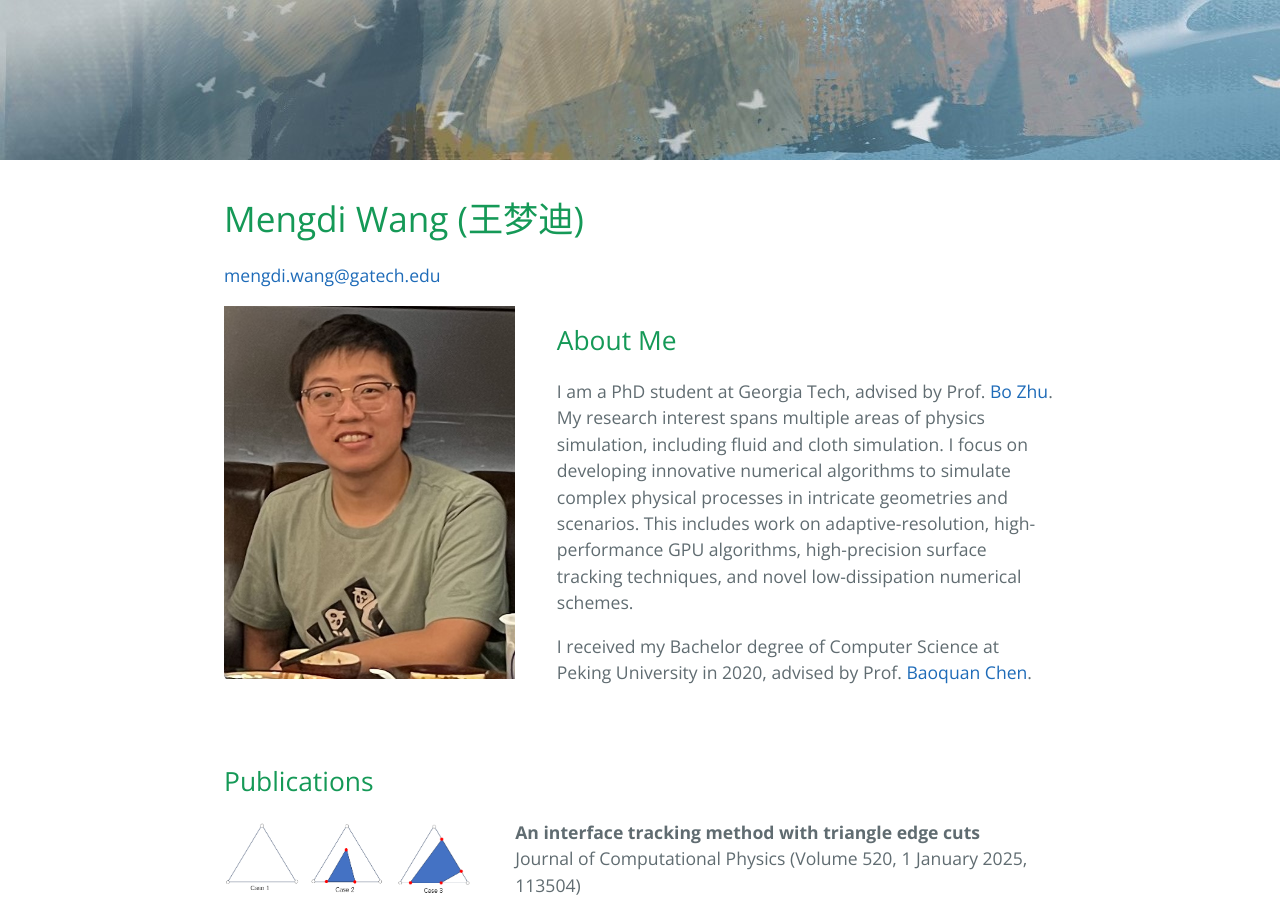
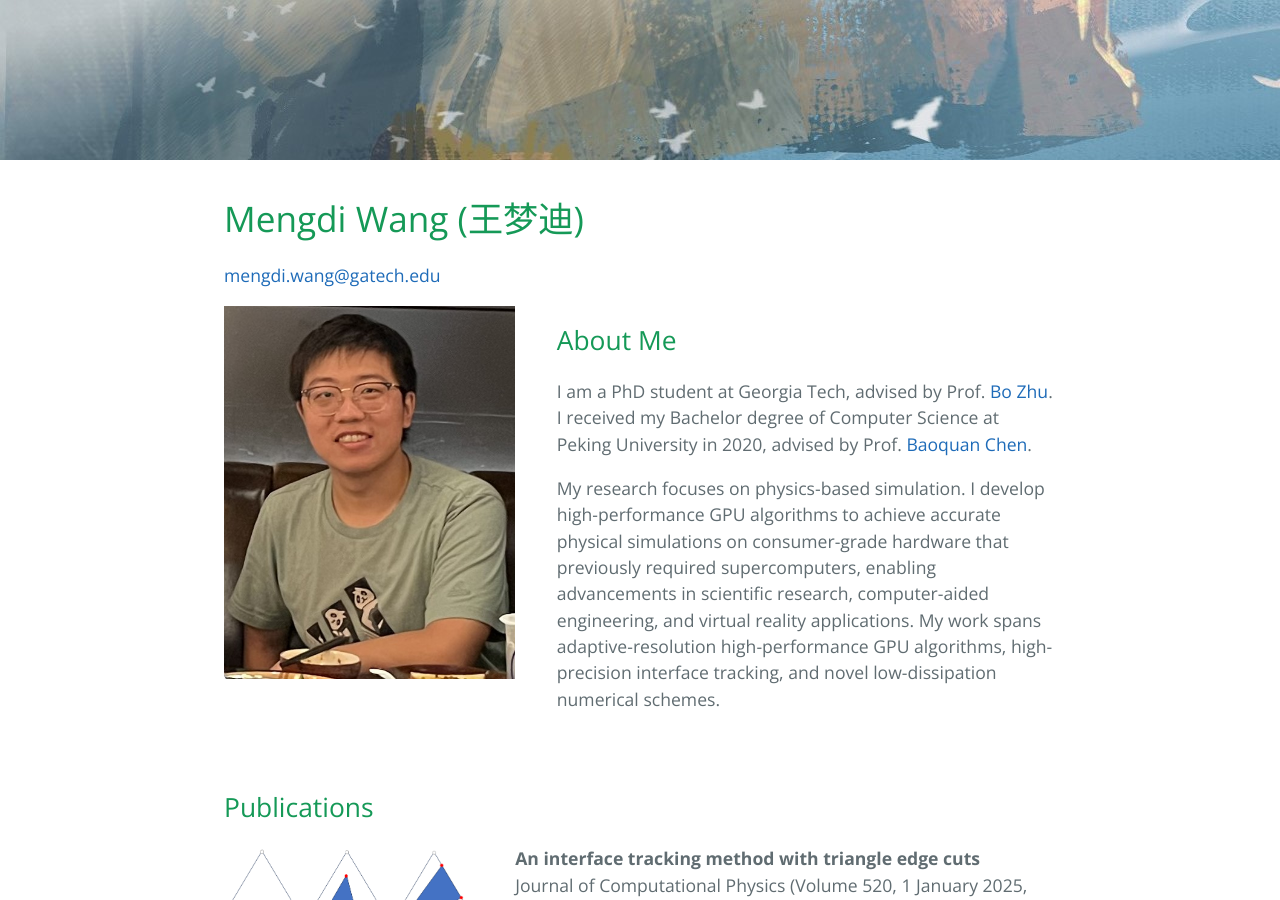
Before and after one commit to wang-mengdi/wang-mengdi.github.io, a Jekyll site: the page built from index.md, in a window 1280 px wide and 900 px high. Built offline with Jekyll 4.4.1, drawn with Linux system fonts in a browser that asks for light colours; the repository's description, which GitHub fills in, is left out; our own code applies the rules of GitHub Pages for plain Markdown files.

Commit message:
update intro

```diff
--- a/index.md
+++ b/index.md
@@ -9,9 +9,10 @@ layout: default
 
 
 ## About Me
-I am a PhD student at Georgia Tech, advised by Prof. [Bo Zhu](https://faculty.cc.gatech.edu/~bozhu/). My research interest spans multiple areas of physics simulation, including fluid and cloth simulation. I focus on developing innovative numerical algorithms to simulate complex physical processes in intricate geometries and scenarios. This includes work on adaptive-resolution, high-performance GPU algorithms, high-precision surface tracking techniques, and novel low-dissipation numerical schemes.
+I am a PhD student at Georgia Tech, advised by Prof. [Bo Zhu](https://faculty.cc.gatech.edu/~bozhu/). I received my Bachelor degree of Computer Science at Peking University in 2020, advised by Prof. [Baoquan Chen](https://cfcs.pku.edu.cn/baoquan/).
 
-I received my Bachelor degree of Computer Science at Peking University in 2020, advised by Prof. [Baoquan Chen](https://cfcs.pku.edu.cn/baoquan/).
+My research focuses on physics-based simulation. I develop high-performance GPU algorithms to achieve accurate physical simulations on consumer-grade hardware that previously required supercomputers, enabling advancements in scientific research, computer-aided engineering, and virtual reality applications. My work spans adaptive-resolution high-performance GPU algorithms, high-precision interface tracking, and novel low-dissipation numerical schemes.
+
 
 <br />
 
```
